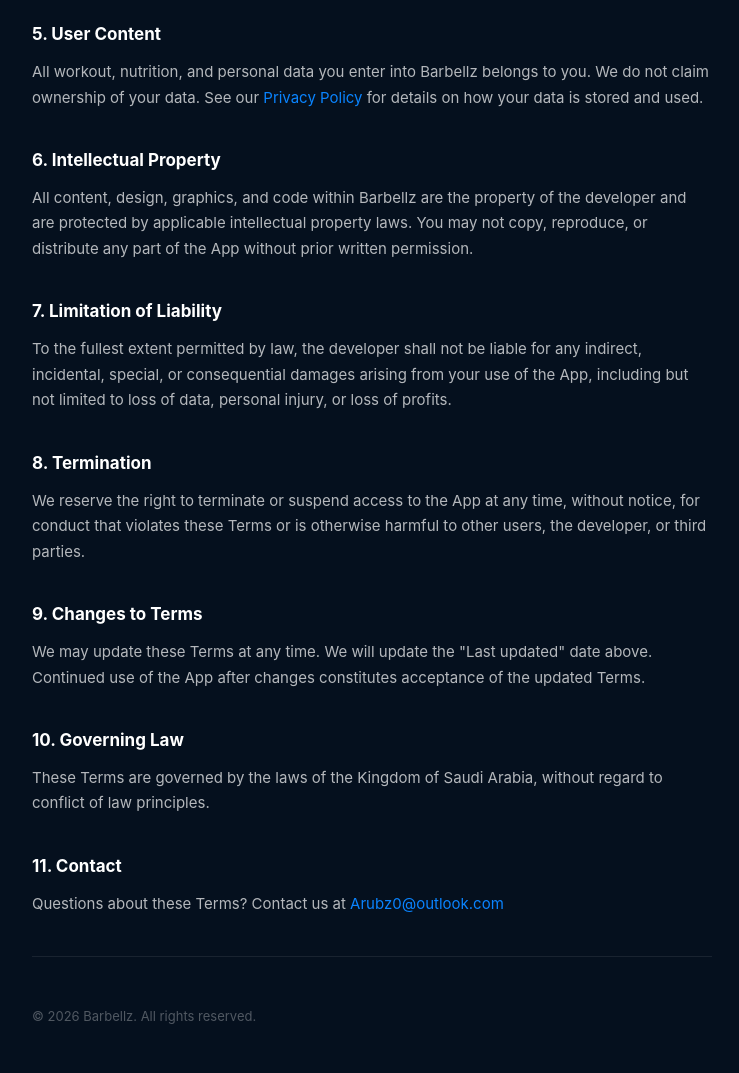
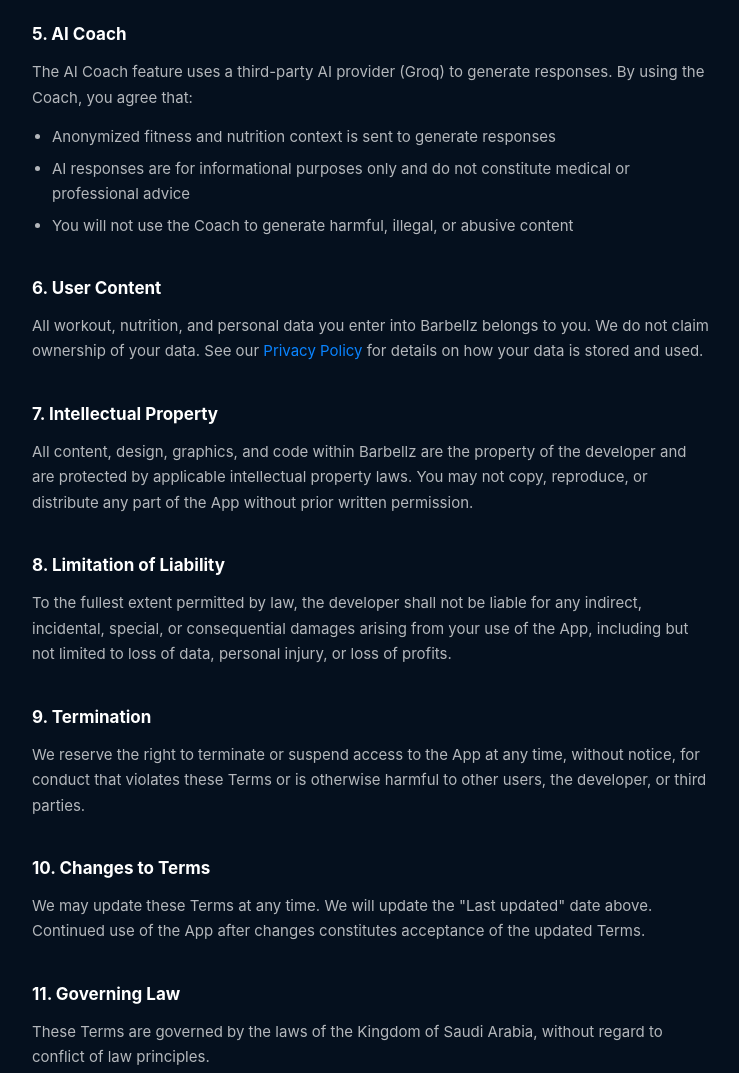
Before and after one commit to Ziyadalru/Barbell, a website: page terms.html in a window 1280 px wide. Shown: the part 1220-2293 px from the top of the page, without its empty margins (268-1007 px from the left). Drawn offline with Linux system fonts and the light colour scheme.

Commit message:
Update Privacy Policy and Terms: Groq AI provider, dated June 18 2026

```diff
--- a/terms.html
+++ b/terms.html
@@ -31,9 +31,10 @@
   <div class="wrap">
     <p class="brand">BARBELLZ</p>
     <h1>Terms of Use</h1>
-    <p class="updated">Last updated: June 2026</p>
+    <p class="updated">Last updated: June 18, 2026</p>
 
     <p>By downloading or using Barbellz ("the App"), you agree to these Terms of Use. Please read them carefully.</p>
+
 
     <div class="divider"></div>
 
@@ -61,25 +62,33 @@
       <li>The free trial converts to a paid subscription unless cancelled before the trial ends</li>
     </ul>
 
-    <h2>5. User Content</h2>
+    <h2>5. AI Coach</h2>
+    <p>The AI Coach feature uses a third-party AI provider (Groq) to generate responses. By using the Coach, you agree that:</p>
+    <ul>
+      <li>Anonymized fitness and nutrition context is sent to generate responses</li>
+      <li>AI responses are for informational purposes only and do not constitute medical or professional advice</li>
+      <li>You will not use the Coach to generate harmful, illegal, or abusive content</li>
+    </ul>
+
+    <h2>6. User Content</h2>
     <p>All workout, nutrition, and personal data you enter into Barbellz belongs to you. We do not claim ownership of your data. See our <a href="./privacy-policy">Privacy Policy</a> for details on how your data is stored and used.</p>
 
-    <h2>6. Intellectual Property</h2>
+    <h2>7. Intellectual Property</h2>
     <p>All content, design, graphics, and code within Barbellz are the property of the developer and are protected by applicable intellectual property laws. You may not copy, reproduce, or distribute any part of the App without prior written permission.</p>
 
-    <h2>7. Limitation of Liability</h2>
+    <h2>8. Limitation of Liability</h2>
     <p>To the fullest extent permitted by law, the developer shall not be liable for any indirect, incidental, special, or consequential damages arising from your use of the App, including but not limited to loss of data, personal injury, or loss of profits.</p>
 
-    <h2>8. Termination</h2>
+    <h2>9. Termination</h2>
     <p>We reserve the right to terminate or suspend access to the App at any time, without notice, for conduct that violates these Terms or is otherwise harmful to other users, the developer, or third parties.</p>
 
-    <h2>9. Changes to Terms</h2>
+    <h2>10. Changes to Terms</h2>
     <p>We may update these Terms at any time. We will update the "Last updated" date above. Continued use of the App after changes constitutes acceptance of the updated Terms.</p>
 
-    <h2>10. Governing Law</h2>
+    <h2>11. Governing Law</h2>
     <p>These Terms are governed by the laws of the Kingdom of Saudi Arabia, without regard to conflict of law principles.</p>
 
-    <h2>11. Contact</h2>
+    <h2>12. Contact</h2>
     <p>Questions about these Terms? Contact us at <a href="mailto:Arubz0@outlook.com">Arubz0@outlook.com</a></p>
 
     <div class="divider"></div>
```
Also changed, not shown: privacy-policy.html (+2 -2 lines).
